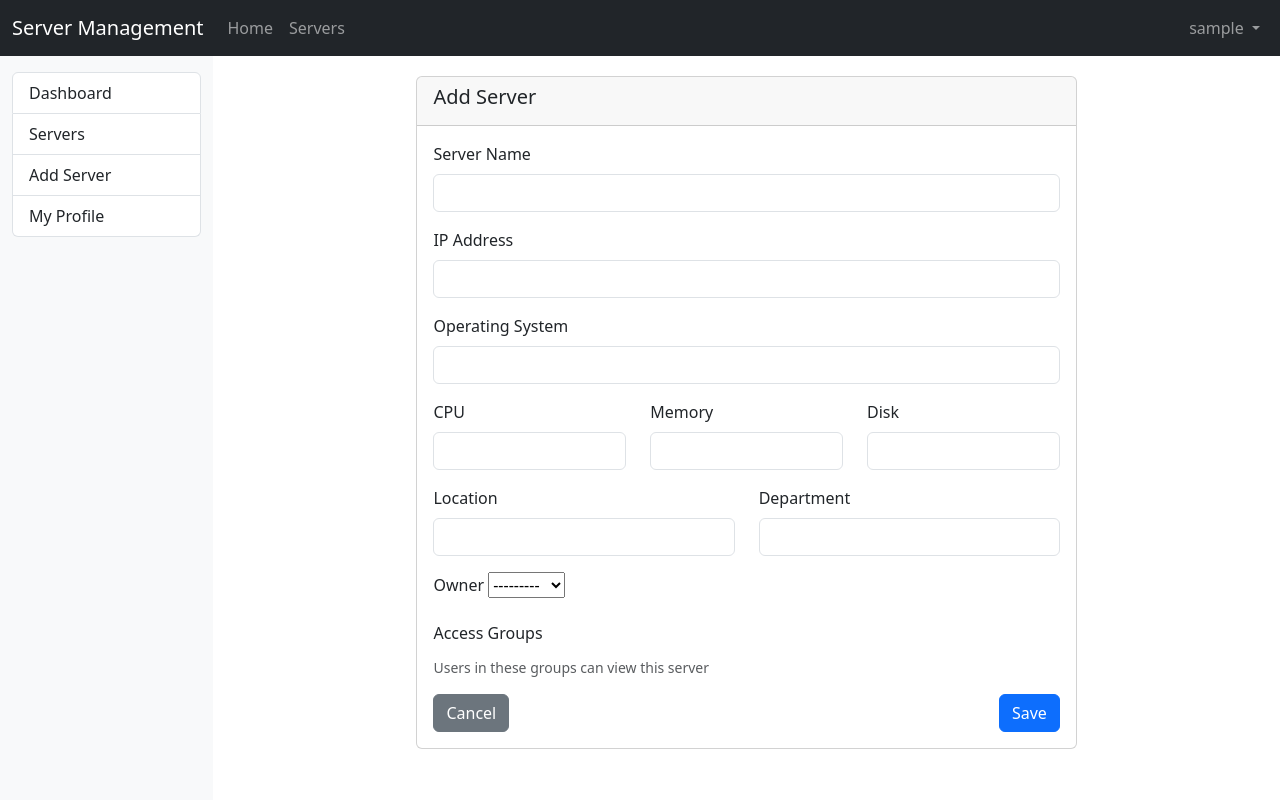
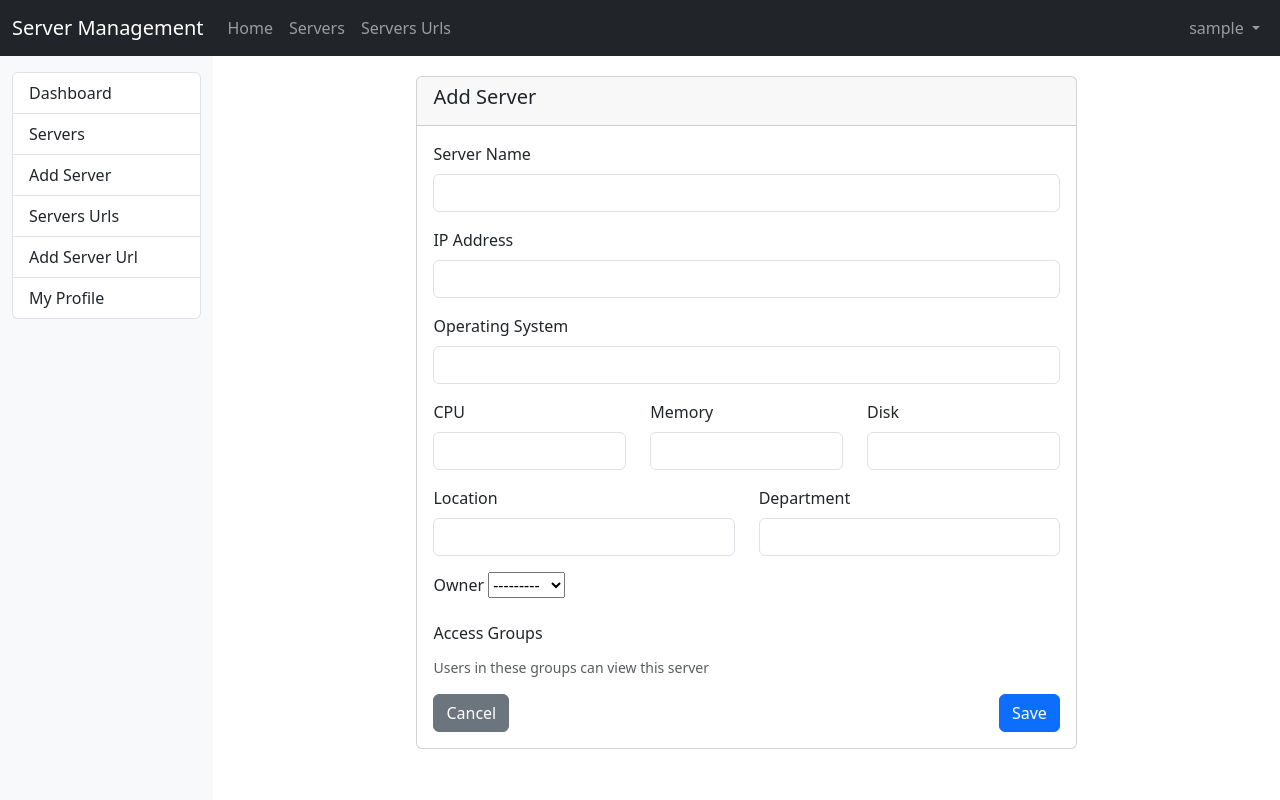
Before and after one commit to jksonar/server_mgmt, a Django app: page /servers/add/ in a window 1280 px wide. Run offline with Django 5.2, Linux system fonts and the light colour scheme; the visitor is signed in with stand-in values (Sample User, id 1); data comes from the database, SQL or seed files in the repository.

Commit message:
URLS added

```diff
--- a/accounts/views.py
+++ b/accounts/views.py
@@ -54,9 +54,6 @@ def edit_profile_view(request):
         form = CustomerProfileForm(instance=request.user)
     return render(request, 'accounts/edit_profile.html', {'form': form})
 
-
-
-
 class DepartmentListView(LoginRequiredMixin, UserPassesTestMixin, ListView):
     model = Department
     template_name = 'accounts/department_list.html'
--- a/core/admin.py
+++ b/core/admin.py
@@ -1,7 +1,8 @@
 from django.contrib import admin
-from .models import Server, ServerUpdate, Service, AuditLog
+from .models import Server, ServerUpdate, Service, AuditLog, HyperLink
 # Register your models here.
 admin.site.register(Server)
 admin.site.register(ServerUpdate)
 admin.site.register(Service)
 admin.site.register(AuditLog)
+admin.site.register(HyperLink)
--- a/core/models.py
+++ b/core/models.py
@@ -1,4 +1,3 @@
-# from django.contrib.auth.models import User, Group
 from django.db import models
 from django.conf import settings
 from accounts.models import Department
@@ -51,3 +50,13 @@ class AuditLog(models.Model):
 
     def __str__(self):
         return f"{self.timestamp} - {self.user} - {self.action}"
+
+class HyperLink(models.Model):
+    servers = models.ForeignKey(Server, on_delete=models.CASCADE, related_name='HyperLink')
+    url = models.CharField(max_length=100)
+    created_by = models.ForeignKey(settings.AUTH_USER_MODEL, on_delete=models.SET_NULL, null=True, related_name='HyperLink_created_by')
+    created_at = models.DateTimeField(auto_now_add=True)
+    is_enabled = models.BooleanField(default=True)
+
+    def __str__(self):
+        return f"{self.url} on {self.servers.name}"
--- a/core/urls.py
+++ b/core/urls.py
@@ -11,4 +11,8 @@ urlpatterns = [
     path('servers/<int:pk>/update/', views.ServerUpdateView.as_view(), name='server-update'),
     path('updates/add/', views.ServerUpdateCreateView.as_view(), name='update-create'),
     path('services/add/', views.ServiceCreateView.as_view(), name='service-create'),
+    path('servers/urls/', views.HyperLinkCreateView.as_view(), name='server-urls'),
+    path('servers/urls/<int:pk>/', views.HyperLinkDetailView.as_view(), name='server-urls-detail'),
+    path('servers/urls/<int:pk>/update/', views.HyperLinkUpdateView.as_view(), name='server-urls-update'),
+    path('servers/urls/<int:pk>/delete/', views.HyperLinkDeleteView.as_view(), name='server-urls-delete'),
 ]
--- a/core/views.py
+++ b/core/views.py
@@ -1,8 +1,8 @@
 from django.contrib.auth.mixins import LoginRequiredMixin, UserPassesTestMixin
-from django.views.generic import ListView, DetailView, CreateView, UpdateView
+from django.views.generic import ListView, DetailView, CreateView, UpdateView, DeleteView
 from django.shortcuts import get_object_or_404
 from django.urls import reverse_lazy
-from .models import Server, ServerUpdate, Service
+from .models import Server, ServerUpdate, Service, HyperLink
 
 # 🔐 Mixin to filter servers by user department
 class ServerAccessMixin(LoginRequiredMixin):
@@ -49,6 +49,7 @@ class ServerDetailView(ServerAccessMixin, DetailView):
         context = super().get_context_data(**kwargs)
         context['updates'] = self.object.updates.all()
         context['services'] = self.object.services.all()
+        context['hyperlinks'] = self.object.HyperLink.all()  # Add this line
         return context
 
 
@@ -176,3 +177,74 @@ class ServiceCreateView(LoginRequiredMixin, UserPassesTestMixin, CreateView):
                 form.add_error('server', 'You can only add services to servers in your departments')
                 return self.form_invalid(form)
         return super().form_valid(form)
+
+
+class HyperLinkCreateView(LoginRequiredMixin, UserPassesTestMixin, CreateView):
+    model = HyperLink
+    fields = ['servers', 'url', 'is_enabled']
+    template_name = "servers/hyperlink_form.html"
+    success_url = reverse_lazy('core:server-list')
+
+    def test_func(self):
+        # If server_id is in kwargs, check if user has access to this server
+        if 'server_id' in self.kwargs:
+            server = get_object_or_404(Server, id=self.kwargs['server_id'])
+            return self.request.user.is_superuser or server.department in self.request.user.departments.all()
+        return True  # Will be filtered in get_form
+
+    def get_form(self, form_class=None):
+        form = super().get_form(form_class)
+        # Limit server choices to user's accessible servers
+        if not self.request.user.is_superuser:
+            form.fields['servers'].queryset = Server.objects.filter(
+                department__in=self.request.user.departments.all()
+            ).distinct()
+
+        # If server_id is in kwargs, pre-select the server
+        if 'server_id' in self.kwargs:
+            form.fields['servers'].initial = self.kwargs['server_id']
+            form.fields['servers'].widget.attrs['readonly'] = True
+
+        return form
+
+    def form_valid(self, form):
+        # Double-check server access permission
+        if not self.request.user.is_superuser:
+            if form.instance.servers.department not in self.request.user.departments.all():
+                form.add_error('servers', 'You can only add URLs to servers in your departments')
+                return self.form_invalid(form)
+        return super().form_valid(form)
+
+
+class HyperLinkDetailView(LoginRequiredMixin, UserPassesTestMixin, DetailView):
+    model = HyperLink
+    template_name = "servers/hyperlink_detail.html"
+    context_object_name = "hyperlink"
+
+    def test_func(self):
+        hyperlink = self.get_object()
+        # Allow access if user is superuser or server's department is in user's departments
+        return self.request.user.is_superuser or hyperlink.servers.department in self.request.user.departments.all()
+
+
+class HyperLinkUpdateView(LoginRequiredMixin, UserPassesTestMixin, UpdateView):
+    model = HyperLink
+    fields = ['url', 'is_enabled']
+    template_name = "servers/hyperlink_form.html"
+    success_url = reverse_lazy('core:server-list')
+
+    def test_func(self):
+        hyperlink = self.get_object()
+        # Allow access if user is superuser or server's department is in user's departments
+        return self.request.user.is_superuser or hyperlink.servers.department in self.request.user.departments.all()
+
+
+class HyperLinkDeleteView(LoginRequiredMixin, UserPassesTestMixin, DeleteView):
+    model = HyperLink
+    template_name = "servers/hyperlink_confirm_delete.html"
+    success_url = reverse_lazy('core:server-list')
+
+    def test_func(self):
+        hyperlink = self.get_object()
+        # Allow access if user is superuser or server's department is in user's departments
+        return self.request.user.is_superuser or hyperlink.servers.department in self.request.user.departments.all()
--- a/templates/base.html
+++ b/templates/base.html
@@ -30,6 +30,9 @@
                     <li class="nav-item">
                         <a class="nav-link" href="{% url 'core:server-list' %}">Servers</a>
                     </li>
+                    <li class="nav-item">
+                        <a class="nav-link" href="{% url 'core:server-urls' %}">Servers Urls</a>
+                    </li>
                 </ul>
                 <ul class="navbar-nav ms-auto">
                     {% if user.is_authenticated %}
@@ -38,7 +41,10 @@
                                 {{ user.username }}
                             </a>
                             <ul class="dropdown-menu dropdown-menu-end">
+                                {% if user.is_superuse %}
                                 <li><a class="dropdown-item" href="{% url 'admin:index' %}">Admin</a></li>
+                                {% endif %}
+                                <li><a class="dropdown-item" href="{% url 'accounts:profile' %}">Profile</a></li>
                                 <li><hr class="dropdown-divider"></li>
                                 <li><a class="dropdown-item" href="{% url 'accounts:logout' %}">Logout</a></li>
                             </ul>
@@ -63,6 +69,10 @@
                     {% if user.is_superuser %}
                     <a href="{% url 'core:server-create' %}" class="list-group-item list-group-item-action">Add Server</a>
                     {% endif %}
+                    <a href="{% url 'core:server-urls' %}" class="list-group-item list-group-item-action">Servers Urls</a>
+                    {% if user.is_superuser %}
+                    <a href="{% url 'core:server-urls' %}" class="list-group-item list-group-item-action">Add Server Url</a>
+                    {% endif %}
                     <a href="{% url 'accounts:profile' %}" class="list-group-item list-group-item-action">My Profile</a>
                 </div>
             </div>
```
Also changed, not shown: core/form.py (+6 -1 lines), templates/servers/hyperlink_confirm_delete.html (added, +26 -0 lines), templates/servers/hyperlink_detail.html (added, +45 -0 lines), templates/servers/hyperlink_form.html (added, +40 -0 lines), templates/servers/server_detail.html (+44 -0 lines), core/migrations/0001_initial.py.
